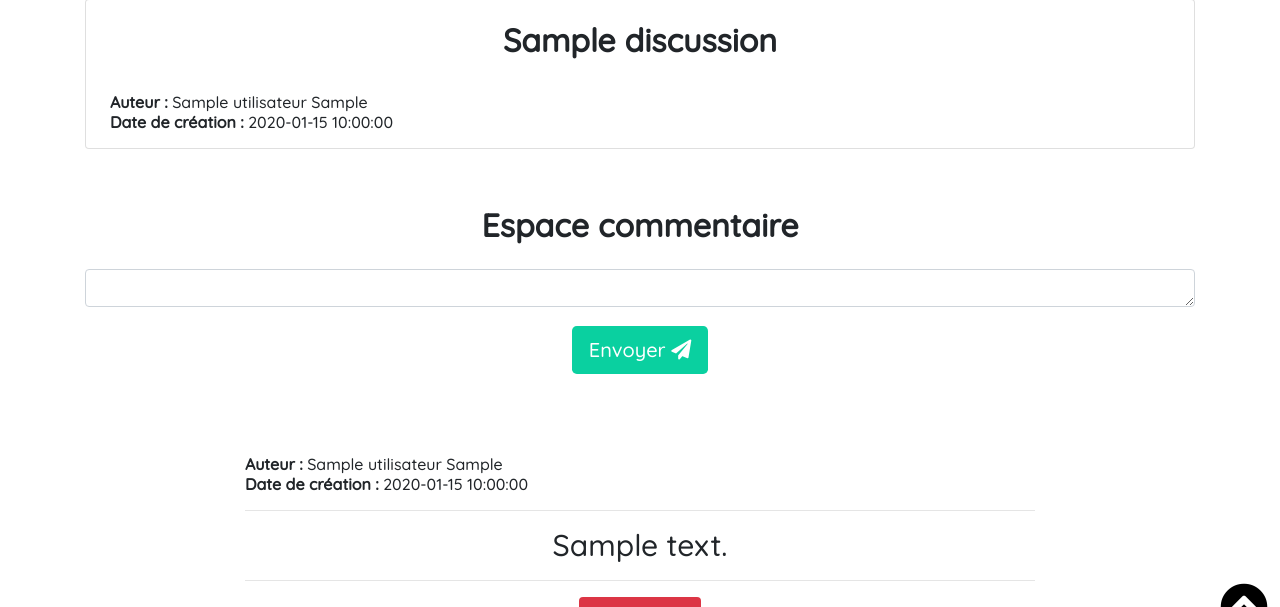
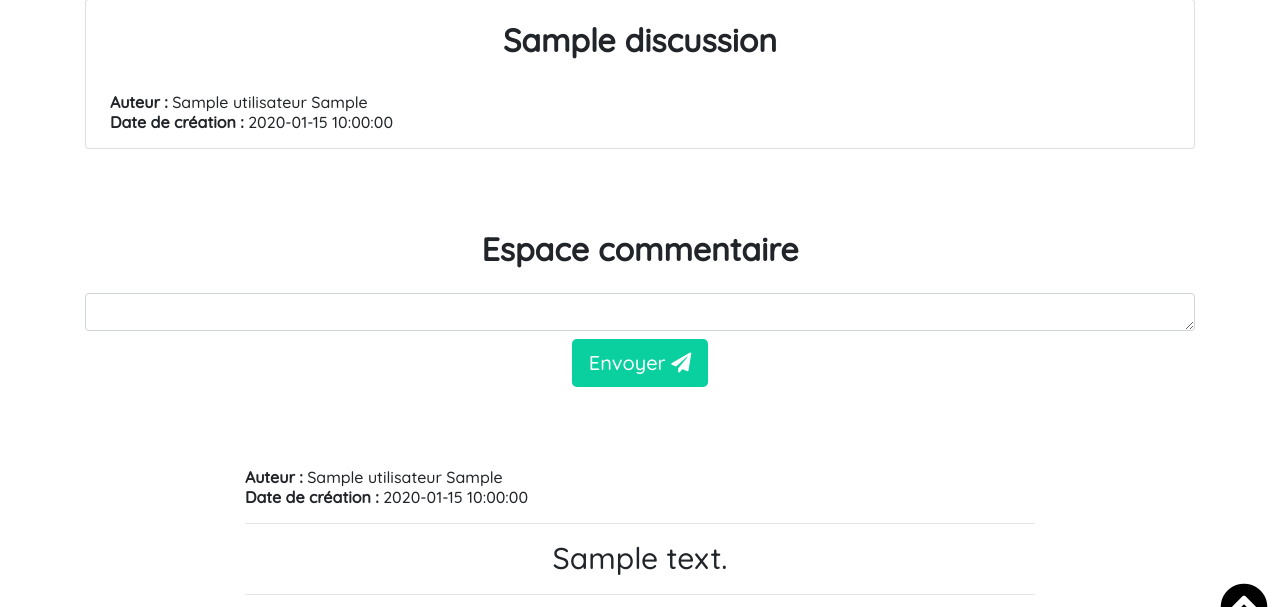
Before and after one commit to gautierlsn/forum_mcu, a PHP site: page /web_page/view_discussion.php?idDiscussion=1 in a window 1280 px wide. Shown: the part 157-764 px from the top of the page. Run offline with PHP 8.4, Linux system fonts and the light colour scheme; the visitor is signed in with stand-in values (Sample User, id 1); tables that the repository leaves empty or names only in its code hold one stand-in row (values such as "Sample post"); some libraries are stand-ins or nearby versions.

Commit message:
Suppression balise style

```diff
--- a/CSS/stylesheet.css
+++ b/CSS/stylesheet.css
@@ -948,6 +948,10 @@ table td {
         font-size: .8em;
     }
 
+    .font11{
+        font-size: 11px;
+    }
+
     table td::before {
         /*
         * aria-label has no advantage, it won't be read inside a table
--- a/generic/function_display.php
+++ b/generic/function_display.php
@@ -35,14 +35,14 @@
     //Section pour rédiger un commentaire
     function postComments($idDiscussion){
         echo '
-                <div class="header pb-4 comment_tilte text-center" style="padding-top: 5%;">
+                <div class="header pb-4 comment_tilte text-center mt-5">
                     <h1>Espace commentaire</h1>
                 </div>
                 <div class="align-items-center">
                     <form action="../script/do_add.php?action=addComment" method="POST">
                         <input type="hidden" value="'.$idDiscussion.'" name="idDiscussion">
                         <textarea name="contenu" required id="editor1" class="form-control"></textarea>
-                        <div class="mx-auto text-center" style="padding-top: 1%">
+                        <div class="mx-auto text-center">
                             <button type="submit" name="submit" class="btn btn-perso-green btn-lg">Envoyer <i class="fas fa-paper-plane" id="turn"></i></button>
                         </div>
                     </form>
@@ -101,7 +101,7 @@
 
         echo '
                 </div>
-                <a href="#" id="back-to-top" class="text-center" style="display: block;"><i class="fas fa-3x fa-chevron-circle-up"></i></a>
+                <a href="#" id="back-to-top" class="text-center"><i class="fas fa-3x fa-chevron-circle-up"></i></a>
         ';
     }
 
@@ -144,7 +144,7 @@
         echo '
                 </div>
             </div>
-            <a href="#" id="back-to-top" class="text-center" style="display: block;"><i class="fas fa-3x fa-chevron-circle-up"></i></a>
+            <a href="#" id="back-to-top" class="text-center"><i class="fas fa-3x fa-chevron-circle-up"></i></a>
         ';
     }
 
```
